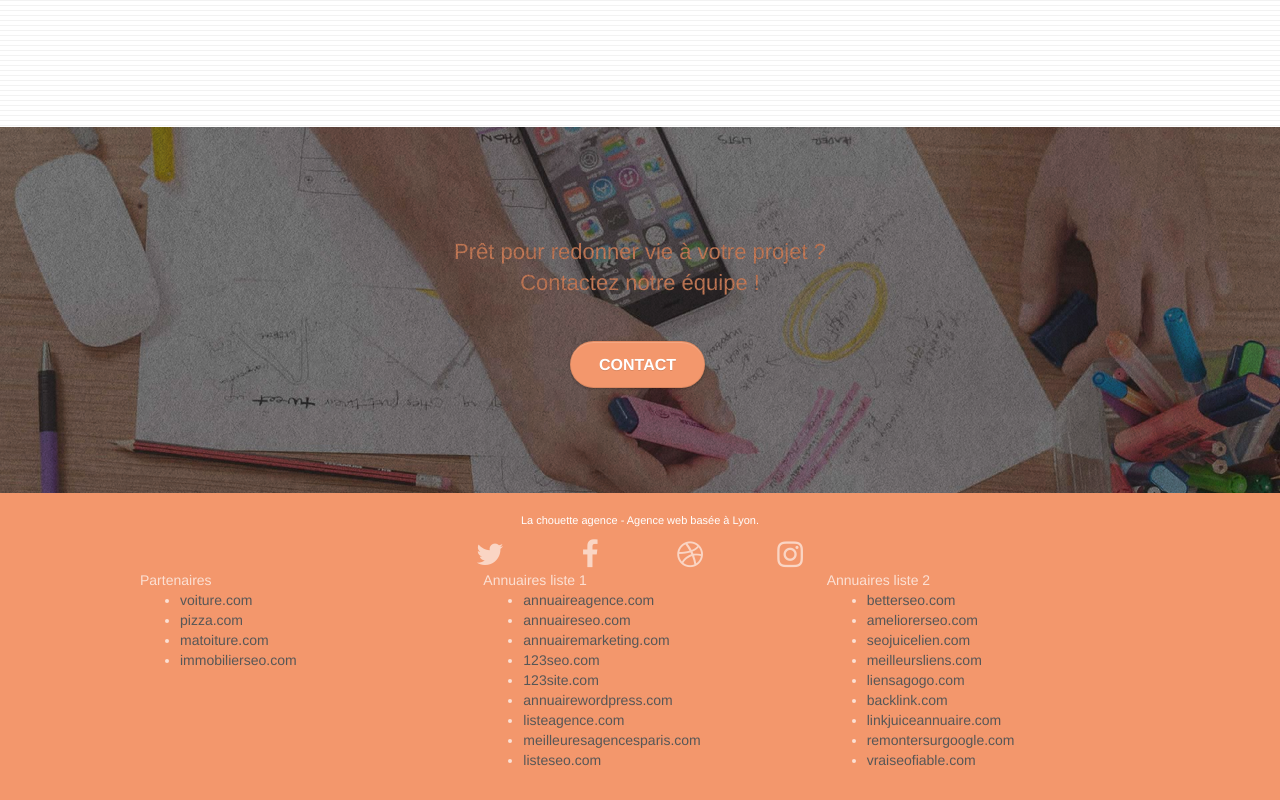
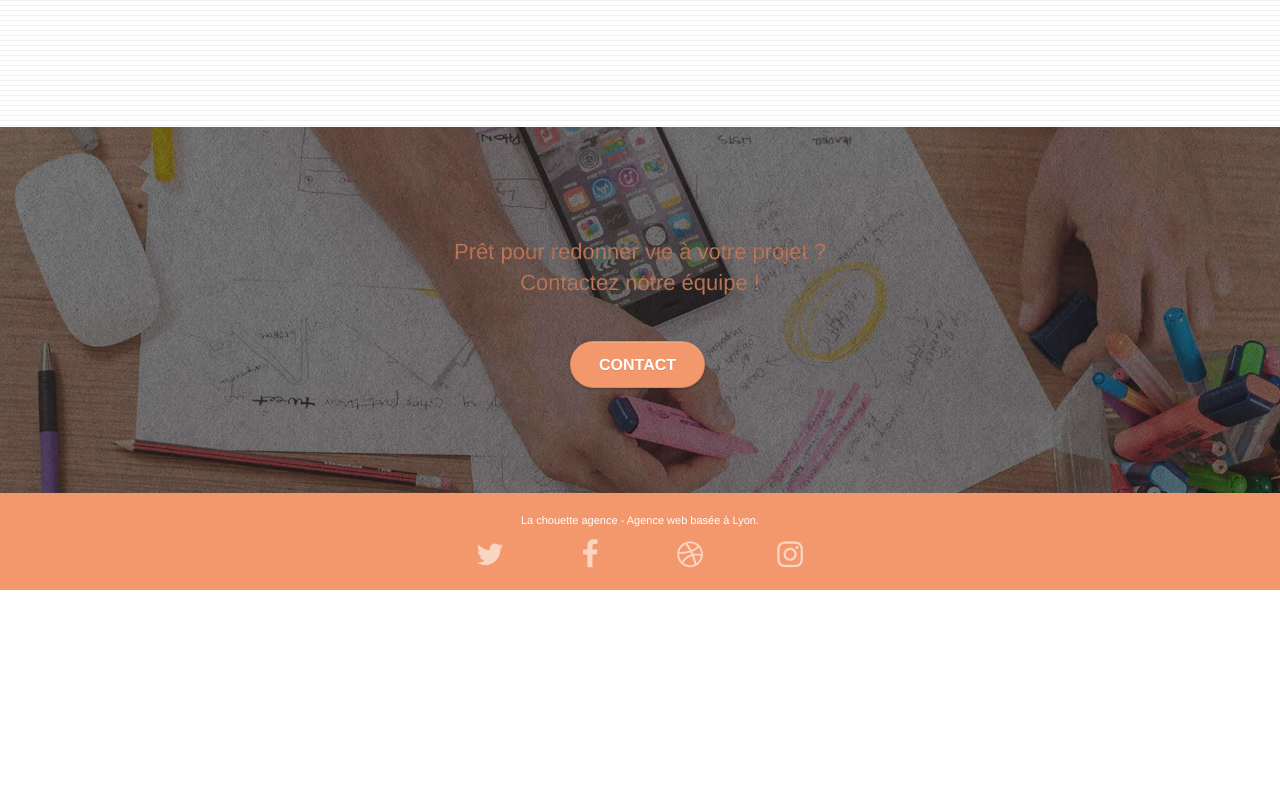
Before and after one commit to flkoliv/OlivierFleck_4_04022022, a plain HTML site: page index.html in a window 1280 px wide. Shown: the part 2775-3575 px from the top of the page. After the commit the page ends 3365 px from the top, so only its background shows below. Drawn offline with Linux system fonts and the light colour scheme.

Commit message:
suppression lien et partenaires

```diff
--- a/index.html
+++ b/index.html
@@ -1,9 +1,12 @@
 <!doctype html>
 <html lang="Default">
+
 <head>
 	<meta charset="utf-8">
-    <meta name="keywords" content="seo, google, site web, site internet, agence design paris, agence design, agence design,agence design,agence design,agence design,agence design,agence design,agence design,agence design">
-    <meta name="description" content="La Chouette agence, une agence de webdesign basée à Lyon qui aide les entreprises à devenir attractives et visibles sur Internet en définissant une stratégie et un design à votre image.">
+	<meta name="keywords"
+		content="seo, google, site web, site internet, agence design paris, agence design, agence design,agence design,agence design,agence design,agence design,agence design,agence design,agence design">
+	<meta name="description"
+		content="La Chouette agence, une agence de webdesign basée à Lyon qui aide les entreprises à devenir attractives et visibles sur Internet en définissant une stratégie et un design à votre image.">
 	<meta name="viewport" content="width=device-width, initial-scale=1.0, viewport-fit=cover">
 	<link rel="shortcut icon" type="image/png" href="favicon.jpg">
 
@@ -27,6 +30,7 @@
 	<!-- Analytics END -->
 
 </head>
+
 <body>
 	<!-- Principal conteneur -->
 	<div class="page-container">
@@ -37,9 +41,12 @@
 
 				<nav class="navbar row">
 					<div class="navbar-header">
-				<a class="navbar-brand" href="index.html"><img src="img/la-chouette-agence.png" alt="paris web design logo agence web meilleure agence" height="40" /></a>
-				<button id="nav-toggle" type="button" class="ui-navbar-toggle navbar-toggle" data-toggle="collapse" data-target=".navbar-1">
-					<span class="sr-only">Toggle navigation</span><span class="icon-bar"></span><span class="icon-bar"></span><span class="icon-bar"></span>
+						<a class="navbar-brand" href="index.html"><img src="img/la-chouette-agence.png"
+								alt="paris web design logo agence web meilleure agence" height="40" /></a>
+						<button id="nav-toggle" type="button" class="ui-navbar-toggle navbar-toggle"
+							data-toggle="collapse" data-target=".navbar-1">
+							<span class="sr-only">Toggle navigation</span><span class="icon-bar"></span><span
+								class="icon-bar"></span><span class="icon-bar"></span>
 						</button>
 					</div>
 					<div class="collapse navbar-collapse navbar-1 special-dropdown-nav">
@@ -60,16 +67,19 @@
 		<!-- bloc-0 END -->
 
 		<!-- bloc-1-presentation -->
-<div class="bloc bgc-dark-slate-blue bg-banniere d-bloc bg-t-edge bloc-bg-texture texture-paper b-parallax" id="bloc-1-hero">
+		<div class="bloc bgc-dark-slate-blue bg-banniere d-bloc bg-t-edge bloc-bg-texture texture-paper b-parallax"
+			id="bloc-1-hero">
 			<div class="container bloc-lg">
 				<div class="row tight-width-whitespace">
 					<div class="col-sm-12">
-				<img src="img/logo.png" class="center-block image-resize-mode" width="100" alt="La chouette agence, agence web paris, création logo paris" />
+						<img src="img/logo.png" class="center-block image-resize-mode" width="100"
+							alt="La chouette agence, agence web paris, création logo paris" />
 						<h1 class="text-center hero-bloc-text tc-white ">
 							La chouette agence.
 						</h1>
 						<div class="text-center">
-					<a href="page2.html" class="btn btn-lg btn-clean btn-rd cta-hero btn-atomic-tangerine" id="cta-hero">Contact</a>
+							<a href="page2.html" class="btn btn-lg btn-clean btn-rd cta-hero btn-atomic-tangerine"
+								id="cta-hero">Contact</a>
 						</div>
 					</div>
 				</div>
@@ -96,7 +106,8 @@
 							Web design
 						</h3>
 						<p class="text-center ">
-					Que vous ayez un site web qui a besoin d&rsquo;un rafraîchissement ou que vous partiez de zéro, laissez-nous vous réaliser un design dont vous serez fier.
+							Que vous ayez un site web qui a besoin d&rsquo;un rafraîchissement ou que vous partiez de
+							zéro, laissez-nous vous réaliser un design dont vous serez fier.
 						</p>
 					</div>
 					<div class="col-sm-4">
@@ -107,7 +118,8 @@
 							&nbsp;Stratégie
 						</h3>
 						<p class="text-center ">
-					Plutôt que de suggérer des designs à la mode, nous travaillerons avec vous pour comprendre vos objectifs commerciaux afin de vous proposer le meilleur design possible.<br>
+							Plutôt que de suggérer des designs à la mode, nous travaillerons avec vous pour comprendre
+							vos objectifs commerciaux afin de vous proposer le meilleur design possible.<br>
 						</p>
 					</div>
 					<div class="col-sm-4">
@@ -118,7 +130,8 @@
 							Illustrations
 						</h3>
 						<p class="text-center ">
-					Un bon design n'est rien sans de bonnes illustrations. Laissez faire notre équipe de graphistes talentueux pour donner à vos pages une touche finale d'élégance.
+							Un bon design n'est rien sans de bonnes illustrations. Laissez faire notre équipe de
+							graphistes talentueux pour donner à vos pages une touche finale d'élégance.
 						</p>
 					</div>
 				</div>
@@ -138,15 +151,23 @@
 		<!-- bloc-2-services END -->
 
 		<!-- bloc-3-what-i-do -->
-<div class="bloc tc-white bgc-atomic-tangerine bg-presentation d-bloc bloc-bg-texture texture-paper b-parallax" id="bloc-3-what-i-do">
+		<div class="bloc tc-white bgc-atomic-tangerine bg-presentation d-bloc bloc-bg-texture texture-paper b-parallax"
+			id="bloc-3-what-i-do">
 			<div class="container bloc-lg">
 				<div class="row tight-width-whitespace black-background">
 					<div class="col-sm-12">
 						<h2 class="mg-md text-center tc-white">
-					Nous souhaitons aider les entreprises de la région Lyonnaise à se développer et à connaître le succès. Nous travaillons pour aider les entreprises locales à attirer de nouveaux clients .<br>
+							Nous souhaitons aider les entreprises de la région Lyonnaise à se développer et à connaître
+							le succès. Nous travaillons pour aider les entreprises locales à attirer de nouveaux clients
+							.<br>
 						</h2>
 						<p class="text-center white">
-					Nous aimons collaborer avec des entrepreneurs créatifs et des entreprises locale, qu’elles aient besoin de créer un site de A à Z ou de donner un coup de jeune à leur site. Que vous ayez besoin d’une identité visuelle complète ou d’une refonte de votre site, n’hésitez pas à nous contacter. Nous travaillerons ensemble pour créer des sites beau et bien structurés, qui seront facilement trouvable sur les moteurs de recherche. <br><br><a class="ltc-white bold-link" href="page2.html">Contactez notre équipe</a><br>
+							Nous aimons collaborer avec des entrepreneurs créatifs et des entreprises locale, qu’elles
+							aient besoin de créer un site de A à Z ou de donner un coup de jeune à leur site. Que vous
+							ayez besoin d’une identité visuelle complète ou d’une refonte de votre site, n’hésitez pas à
+							nous contacter. Nous travaillerons ensemble pour créer des sites beau et bien structurés,
+							qui seront facilement trouvable sur les moteurs de recherche. <br><br><a
+								class="ltc-white bold-link" href="page2.html">Contactez notre équipe</a><br>
 						</p>
 					</div>
 				</div>
@@ -166,7 +187,11 @@
 				</div>
 				<div class="row tight-width-whitespace portfolio-row">
 					<div class="col-sm-6">
-				<a href="#" data-lightbox="img/1.jpg" data-gallery-id="gallery-1" data-caption="Refonte d'un site web pour un journal local" data-frame="snapshot-lb"><img src="img/1.jpg" alt="paris web design logo agence web meilleure agence et refonte site web journal" class="img-responsive portfolio-thumb" /></a>
+						<a href="#" data-lightbox="img/1.jpg" data-gallery-id="gallery-1"
+							data-caption="Refonte d'un site web pour un journal local" data-frame="snapshot-lb"><img
+								src="img/1.jpg"
+								alt="paris web design logo agence web meilleure agence et refonte site web journal"
+								class="img-responsive portfolio-thumb" /></a>
 						<h3 class="mg-md text-center">
 							Refonte d'un site web pour un journal local
 						</h3>
@@ -175,7 +200,10 @@
 						</p>
 					</div>
 					<div class="col-sm-6">
-				<a href="#" data-lightbox="img/2.jpg" data-gallery-id="gallery-1" data-caption="Création d'un site web pour photographes" data-frame="snapshot-lb"><img src="img/2.jpg" class="img-responsive portfolio-thumb" alt="paris web design logo agence web meilleure agence, Création d'un site web pour photographes" /></a>
+						<a href="#" data-lightbox="img/2.jpg" data-gallery-id="gallery-1"
+							data-caption="Création d'un site web pour photographes" data-frame="snapshot-lb"><img
+								src="img/2.jpg" class="img-responsive portfolio-thumb"
+								alt="paris web design logo agence web meilleure agence, Création d'un site web pour photographes" /></a>
 						<h3 class="mg-md text-center">
 							Création d'un site web pour photographes
 						</h3>
@@ -186,21 +214,29 @@
 				</div>
 				<div class="row tight-width-whitespace portfolio-row">
 					<div class="col-sm-6">
-				<a href="#" data-lightbox="img/3.jpg" data-gallery-id="gallery-1" data-caption="Création d'un site internet pour un voyageur" data-frame="snapshot-lb"><img src="img/3.jpg" class="img-responsive portfolio-thumb" alt="paris web design logo agence web meilleure agence, Création d'un site web pour voyageur"/></a>
+						<a href="#" data-lightbox="img/3.jpg" data-gallery-id="gallery-1"
+							data-caption="Création d'un site internet pour un voyageur" data-frame="snapshot-lb"><img
+								src="img/3.jpg" class="img-responsive portfolio-thumb"
+								alt="paris web design logo agence web meilleure agence, Création d'un site web pour voyageur" /></a>
 						<h3 class="mg-md text-center">
 							Création d'un site internet pour un voyageur
 						</h3>
 						<p class="text-center">
-					Nous avons élaboré un site internet et des illustrations pour sublimer les vidéos et les articles de ce voyageur.
+							Nous avons élaboré un site internet et des illustrations pour sublimer les vidéos et les
+							articles de ce voyageur.
 						</p>
 					</div>
 					<div class="col-sm-6">
-				<a href="#" data-lightbox="img/4.jpg" data-gallery-id="gallery-1" data-caption="Conception d'un site pour une agence de mariage" data-frame="snapshot-lb"><img src="img/4.jpg" class="img-responsive portfolio-thumb" alt="paris web design logo agence web meilleure agence, Création d'un site web pour agence de mariage" /></a>
+						<a href="#" data-lightbox="img/4.jpg" data-gallery-id="gallery-1"
+							data-caption="Conception d'un site pour une agence de mariage" data-frame="snapshot-lb"><img
+								src="img/4.jpg" class="img-responsive portfolio-thumb"
+								alt="paris web design logo agence web meilleure agence, Création d'un site web pour agence de mariage" /></a>
 						<h3 class="mg-md text-center">
 							Conception d'un site pour une agence de mariage
 						</h3>
 						<p class="text-center">
-					Nous avons travaillé avec cette agence pour créer un site internet permettant la présentation détaillée de leurs prestations.
+							Nous avons travaillé avec cette agence pour créer un site internet permettant la
+							présentation détaillée de leurs prestations.
 						</p>
 					</div>
 				</div>
@@ -216,7 +252,8 @@
 						Prêt pour redonner vie à votre projet ?<br>Contactez notre équipe !
 					</h2>
 					<div class="col-sm-12 text-center">
-				<a href="page2.html" class="btn btn-atomic-tangerine btn-clean btn-rd btn-lg cta-hero">Contact</a>
+						<a href="page2.html"
+							class="btn btn-atomic-tangerine btn-clean btn-rd btn-lg cta-hero">Contact</a>
 					</div>
 				</div>
 			</div>
@@ -249,49 +286,12 @@
 							</div>
 							<div class="col-sm-3">
 								<div class="text-center">
-							<a class="social" href="index.html"><span class="fa fa-instagram icon-md"></span></a>
+									<a class="social" href="index.html"><span
+											class="fa fa-instagram icon-md"></span></a>
 								</div>
 							</div>
 						</div>
-				<div class="row">
-					<div class="col-sm-4">
-						Partenaires
-							<ul>
-								<li><a href="voiture.com">voiture.com</a></li>
-								<li><a href="pizza.com">pizza.com</a></li>
-								<li><a href="matoiture.com">matoiture.com</a></li>
-								<li><a href="immobilierseo.com">immobilierseo.com</a></li>
-							</ul>
-					</div>
-					<div class="col-sm-4">
-						Annuaires liste 1
-						<ul>
-							<li><a href="annuaireagence.com">annuaireagence.com</a></li>
-							<li><a href="annuaireseo.com">annuaireseo.com</a></li>
-							<li><a href="annuairemarketing.com">annuairemarketing.com</a></li>
-							<li><a href="123seoture.com">123seo.com</a></li>
-							<li><a href="123site.com">123site.com</a></li>
-							<li><a href="annuairewordpress.com">annuairewordpress.com</a></li>
-							<li><a href="listeagence.com">listeagence.com</a></li>
-							<li><a href="meilleuresagencesparis.com">meilleuresagencesparis.com</a></li>
-							<li><a href="listeseo.com">listeseo.com</a></li>
-						</ul>
-					</div>
-					<div class="col-sm-4">
-						Annuaires liste 2
-						<ul>
-							<li><a href="betterseo.com">betterseo.com</a></li>
-							<li><a href="ameliorerseo.com">ameliorerseo.com</a></li>
-							<li><a href="seojuicelien.com">seojuicelien.com</a></li>
-							<li><a href="meilleursliens.com">meilleursliens.com</a></li>
-							<li><a href="liensagogo.com">liensagogo.com</a></li>
-							<li><a href="backlink.com">backlink.com</a></li>
-							<li><a href="linkjuiceannuaire.com">linkjuiceannuaire.com</a></li>
-							<li><a href="remontersurgoogle.com">remontersurgoogle.com</a></li>
-							<li><a href="vraiseofiable.com">vraiseofiable.com</a></li>
-						</ul>
-					</div>
-				</div>
+
 					</div>
 				</div>
 			</div>
@@ -303,4 +303,5 @@
 
 
 </body>
+
 </html>
```
Lines whose indentation alone changed are shown as unchanged.
